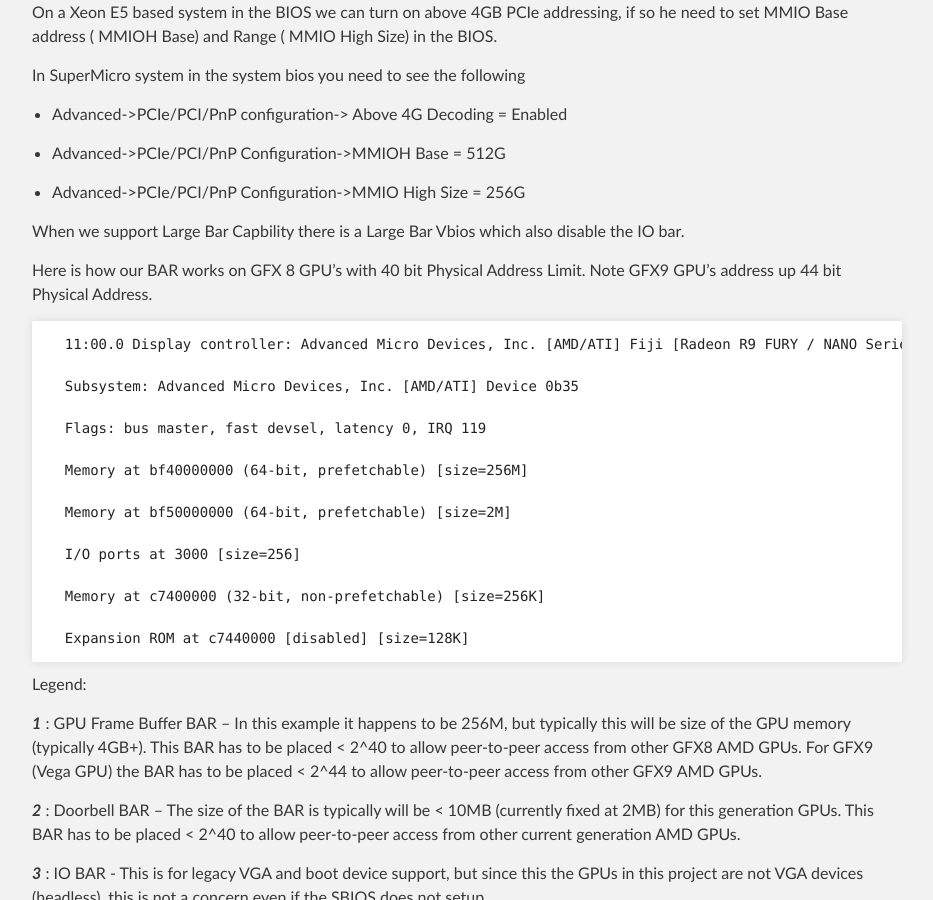
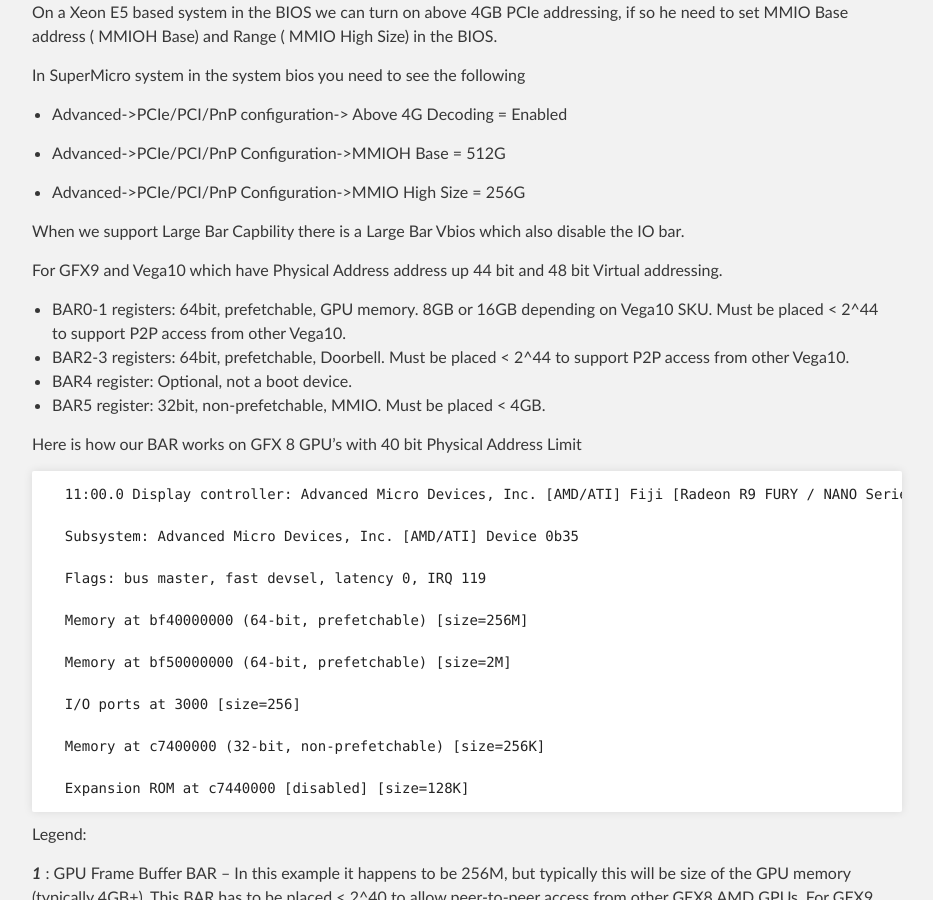
Before and after one commit to ROCm/ROCm.github.io, a Jekyll site: the page built from ROCmPCIeFeatures.md, in a window 1280 px wide and 900 px high, scrolled down 1154 px. Shown: the whole window, without its empty margins (183-1116 px from the left). Built offline with Jekyll 4.4.1, drawn with Linux system fonts in a browser that asks for light colours; our own code applies the rules of GitHub Pages for plain Markdown files.

Commit message:
Update ROCmPCIeFeatures.md

```diff
--- a/ROCmPCIeFeatures.md
+++ b/ROCmPCIeFeatures.md
@@ -35,7 +35,16 @@
 
 When we support Large Bar Capbility there is a  Large Bar Vbios which also disable the IO bar.
 
-Here is how our BAR works on GFX 8 GPU's with 40 bit Physical Address Limit. Note GFX9 GPU's address up 44 bit Physical Address.
+
+For GFX9 and Vega10 which have Physical Address address up 44 bit and 48 bit Virtual addressing.
+
+- BAR0-1 registers: 64bit, prefetchable, GPU memory. 8GB or 16GB depending on Vega10 SKU. Must be placed < 2^44 to support P2P access from other Vega10.
+- BAR2-3 registers: 64bit, prefetchable, Doorbell. Must be placed < 2^44 to support P2P access from other Vega10.
+- BAR4 register: Optional, not a boot device.
+- BAR5 register: 32bit, non-prefetchable, MMIO. Must be placed < 4GB.
+
+
+Here is how our BAR works on GFX 8 GPU's with 40 bit Physical Address Limit
 
       11:00.0 Display controller: Advanced Micro Devices, Inc. [AMD/ATI] Fiji [Radeon R9 FURY / NANO Series] (rev c1)
 
```
